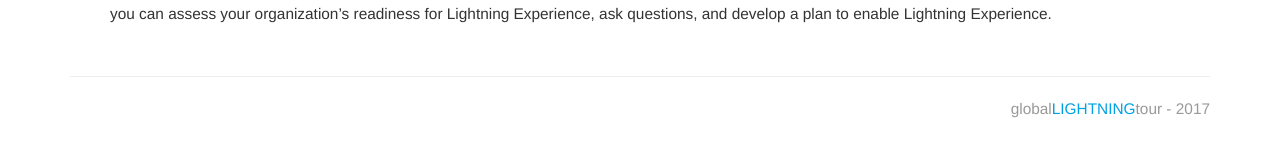
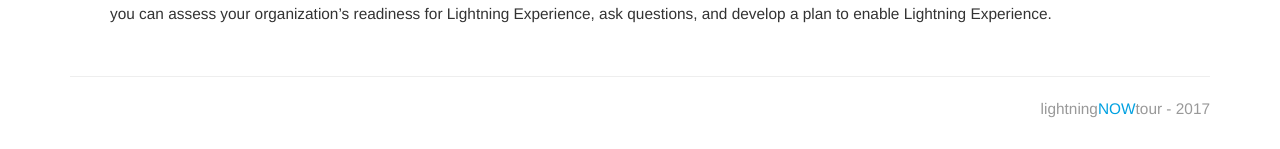
Before and after one commit to HassanNahhal/LightningNowWorkshop, a Jekyll site: the page built from README.md, in a window 1280 px wide. Shown: the part 1297-1446 px from the top of the page. Built offline with Jekyll 4.4.1, drawn with Linux system fonts in a browser that asks for light colours; our own code applies the rules of GitHub Pages for plain Markdown files; comment, search, counter and statistics services are not loaded.

Commit message:
Update bootstrap-footer.html

```diff
--- a/_includes/bootstrap-footer.html
+++ b/_includes/bootstrap-footer.html
@@ -1,6 +1,6 @@
 <div class="container">
     <div id="footer">
-        <p class="text-muted">global<span class="sfdc">LIGHTNING</span>tour - 2017</p>
+        <p class="text-muted">lightning<span class="sfdc">NOW</span>tour - 2017</p>
     </div>    <!-- Site footer -->
 </div>
 
```
